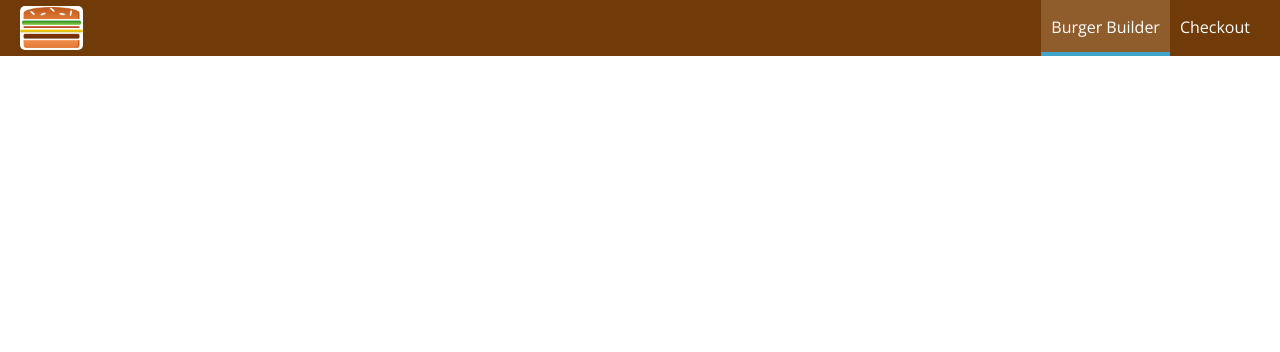
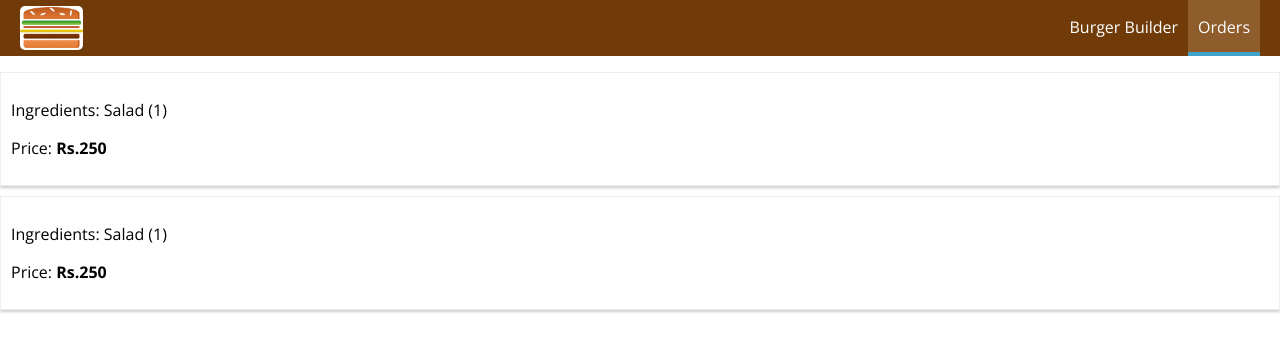
Before and after one commit to ayushyadav468/Burger-Builder, a React app: page /orders in a window 1280 px wide. Shown: the top 352 px of the page. Built offline with nearby package versions, Linux system fonts and the light colour scheme.

Commit message:
order routes and navlink added

```diff
--- a/src/App.js
+++ b/src/App.js
@@ -3,6 +3,7 @@
 import Layout from './hoc/Layout/Layout';
 import BurgerBuilder from './containers/BurgerBuilder/BurgerBuilder';
 import Checkout from './containers/Checkout/Checkout';
+import Orders from './containers/Orders/Orders';
 // import styles from './App.module.css';
 
 class App extends Component {
@@ -12,6 +13,7 @@
         <Layout>
           <Switch>
             <Route path="/checkout" component={Checkout} />
+            <Route path="/orders" component={Orders} />
             <Route path="/" exact component={BurgerBuilder} />
           </Switch>
         </Layout>
--- a/src/components/Navigation/NavigationItems/NavigationItem/NavigationItem.js
+++ b/src/components/Navigation/NavigationItems/NavigationItem/NavigationItem.js
@@ -1,11 +1,12 @@
 import React from 'react';
+import { NavLink } from 'react-router-dom';
 import styles from './NavigationItem.module.css';
 
 const navigationItem = (props) => (
   <li className={styles.NavigationItem}>
-    <a href={props.link} className={props.active ? styles.active : null}>
+    <NavLink to={props.link} exact activeClassName={styles.active}>
       {props.children}
-    </a>
+    </NavLink>
   </li>
 );
 
--- a/src/components/Navigation/NavigationItems/NavigationItems.js
+++ b/src/components/Navigation/NavigationItems/NavigationItems.js
@@ -4,10 +4,8 @@
 
 const navigationItems = () => (
   <ul className={styles.NavigationItems}>
-    <NavigationItem link="/" active>
-      Burger Builder
-    </NavigationItem>
-    <NavigationItem link="/">Checkout</NavigationItem>
+    <NavigationItem link="/">Burger Builder</NavigationItem>
+    <NavigationItem link="/orders">Orders</NavigationItem>
   </ul>
 );
 
--- a/src/components/Order/Order.js
+++ b/src/components/Order/Order.js
@@ -1,11 +1,11 @@
 import React from 'react';
-import styles from './Orders.module.css';
+import styles from './Order.module.css';
 
 const order = (props) => (
   <div className={styles.Order}>
     <p>Ingredients: Salad (1)</p>
     <p>
-      Price: <stron>Rs.250</stron>{' '}
+      Price: <strong>Rs.250</strong>
     </p>
   </div>
 );
--- a/src/containers/Orders/Orders.js
+++ b/src/containers/Orders/Orders.js
@@ -5,7 +5,8 @@
   render() {
     return (
       <div>
-        <h1>Order</h1>
+        <Order />
+        <Order />
       </div>
     );
   }
```
